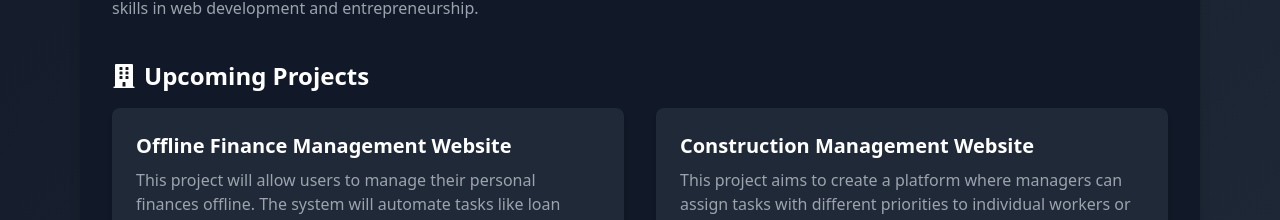
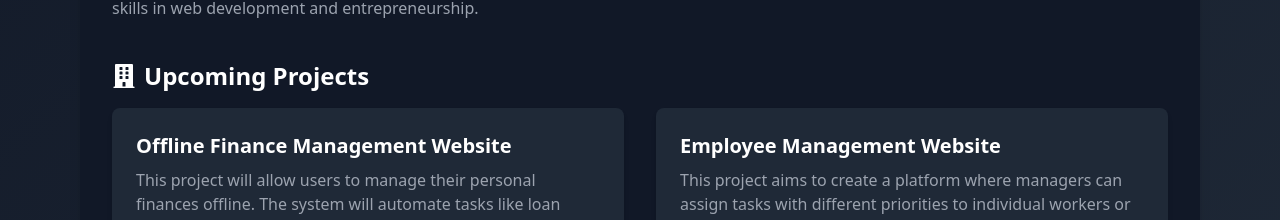
Before and after one commit to Shazil0204/Portfolio-V2, a React (Vite) app in the folder Portfolio-WebApp/: page / in a window 1280 px wide. Shown: the part 6912-7132 px from the top of the page. Built offline with nearby package versions, Linux system fonts and the light colour scheme; a web font is replaced by a local one.

Commit message:
modified git link

```diff
--- a/Portfolio-WebApp/src/Components/Pages/Future.tsx
+++ b/Portfolio-WebApp/src/Components/Pages/Future.tsx
@@ -112,7 +112,7 @@ export const Future = () => {
               {/* Project 2 */}
               <div className="bg-gray-800 p-6 rounded-lg shadow-md">
                 <h3 className="text-xl font-semibold text-white">
-                  Construction Management Website
+                  Employee Management Website
                 </h3>
                 <p className="text-gray-400 mt-2">
                   This project aims to create a platform where managers can
@@ -120,7 +120,7 @@ export const Future = () => {
                   or groups, improving communication and task management.
                 </p>
                 <a
-                  href="https://github.com/Shazil0204/construction-management"
+                  href="https://github.com/Shazil0204/Employee-management"
                   target="_blank"
                   rel="noopener noreferrer"
                   className="text-blue-400 hover:underline mt-4 block"
```
